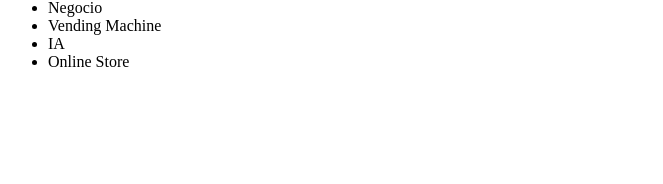
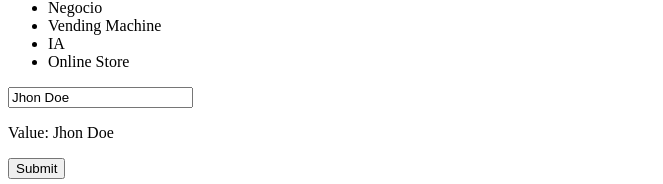
Before and after one commit to Hardbean-sudo/my-react-app, a React (Vite) app: page / in a window 1280 px wide. Shown: the part 987-1171 px from the top of the page, without its empty margins (0-663 px from the left). Before the commit the page ends 1074 px from the top, so only its background shows below. Built offline with nearby package versions, Linux system fonts and the light colour scheme.

Commit message:
Add ElForm component and integrate into Padre component

```diff
--- /dev/null
+++ b/src/components/ElForm.jsx
@@ -0,0 +1,19 @@
+import { useState } from "react"
+const ElForm = () => {
+    console.log(useState());
+    const [name, setIt] = useState("Jhon Doe");
+    const handleSubmit = (event) => {
+        event.preventDefault();
+        alert(`Submitting Name ${name}`);
+    }
+    return (
+        <form onSubmit={handleSubmit}>
+            <input type = "text" value = {name} onChange = {(event) =>{
+                setIt(event.target.value)
+                }} />
+                <p>Value: {name}</p>
+            <button type="submit">Submit</button>
+        </form>
+    );
+}
+export default ElForm;
--- a/src/components/Padre.jsx
+++ b/src/components/Padre.jsx
@@ -1,4 +1,5 @@
 import Hijo from './Hijo';
+import ElForm from './ElForm';
 const Padre = () => {
     return (
         <div>
@@ -6,6 +7,7 @@
                 <h4>Copilot es Tixa</h4>
                 <p>Contenido pasado desde el componente Padre al componente Hijo.</p>
             </Hijo>
+            <ElForm />
         </div>
     );
 }
```
